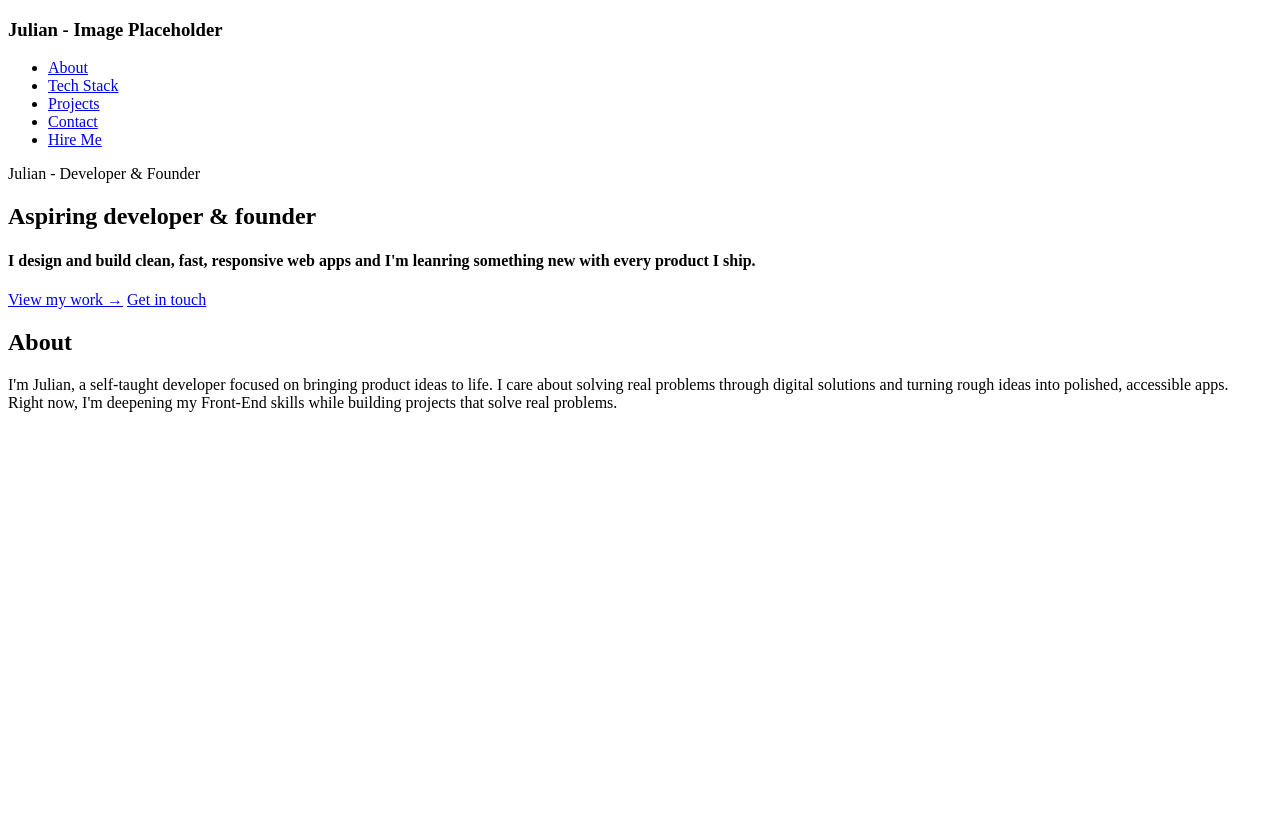
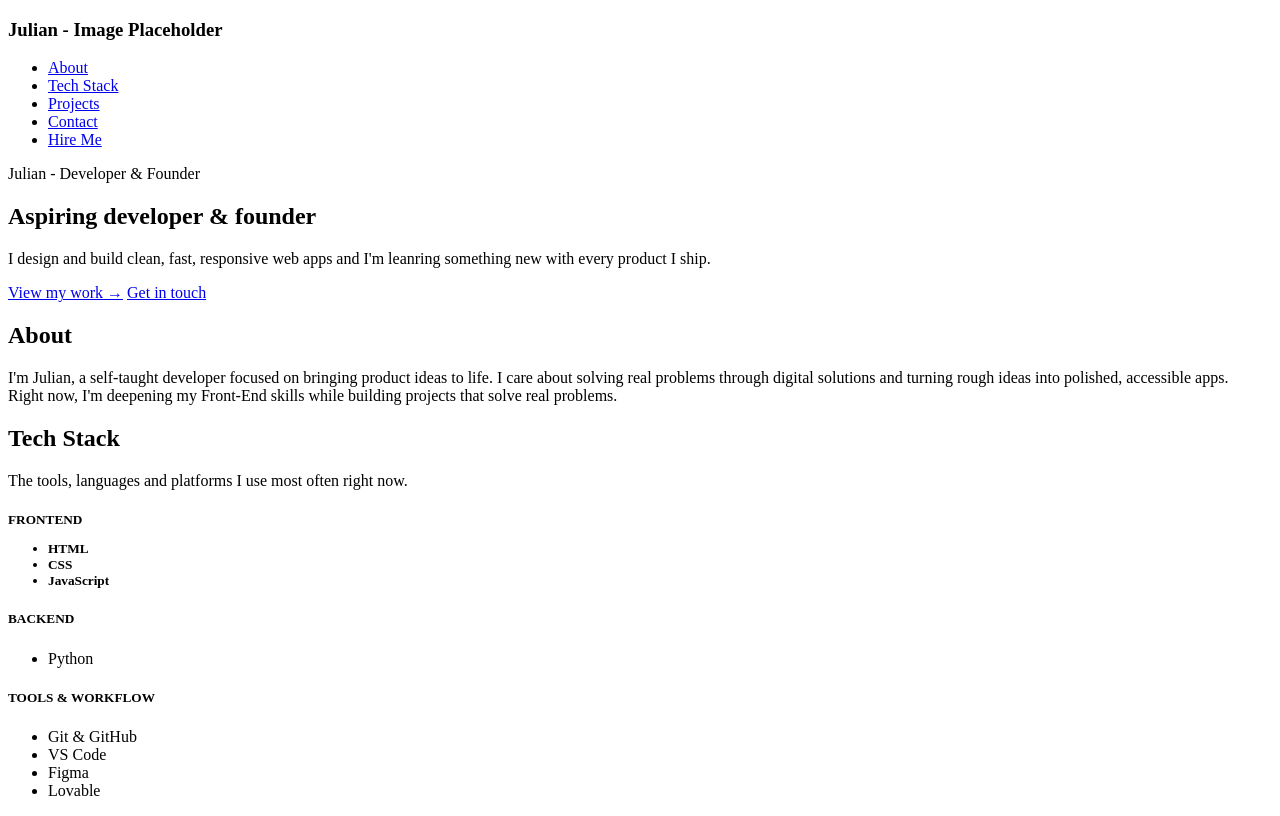
Before and after one commit to julianmentzel/portfolio_project, a plain HTML site: page index.html in a window 1280 px wide. Drawn offline with Linux system fonts and the light colour scheme.

Commit message:
Added Tech Stack Section

```diff
--- a/index.html
+++ b/index.html
@@ -26,7 +26,7 @@
 
             <h1>Aspiring developer & founder</h1>
 
-            <h4>I design and build clean, fast, responsive web apps and I'm leanring something new with every product I ship.</h4>
+            <p>I design and build clean, fast, responsive web apps and I'm leanring something new with every product I ship.</p>
 
             <div class="hero-buttons">
                 <a href="#projects">View my work →</a>
@@ -44,6 +44,50 @@
             </div>
         </section>
 
+        <section class="tech-stack" id="tech-stack">
+
+            <div class="content-container">
+
+                <h2>Tech Stack</h2>
+                <p>The tools, languages and platforms I use most often right now.</p>
+
+                <div class="tech-stack-cards">
+
+                    <div class="frontend-card">
+                        <h5>FRONTEND</5>
+                        <div class="frontend-elements">
+                            <ul>
+                                <li>HTML</li>
+                                <li>CSS</li>
+                                <li>JavaScript</li>
+                            </ul>
+                        </div>
+                    </div>
+
+                    <div class="backend-card">
+                        <h5>BACKEND</h5>
+                        <div class="backend-elements">
+                            <ul>
+                                <li>Python</li>
+                            </ul>
+                        </div>
+                    </div>
+
+                    <div class="tools-card">
+                        <h5>TOOLS & WORKFLOW</h5>
+                        <div class="tools-elements">
+                            <ul>
+                                <li>Git & GitHub</li>
+                                <li>VS Code</li>
+                                <li>Figma</li>
+                                <li>Lovable</li>
+                            </ul>
+                        </div>
+                    </div>
+
+                </div>
+            </div>
+        </section>
 
 
     </header>
```
